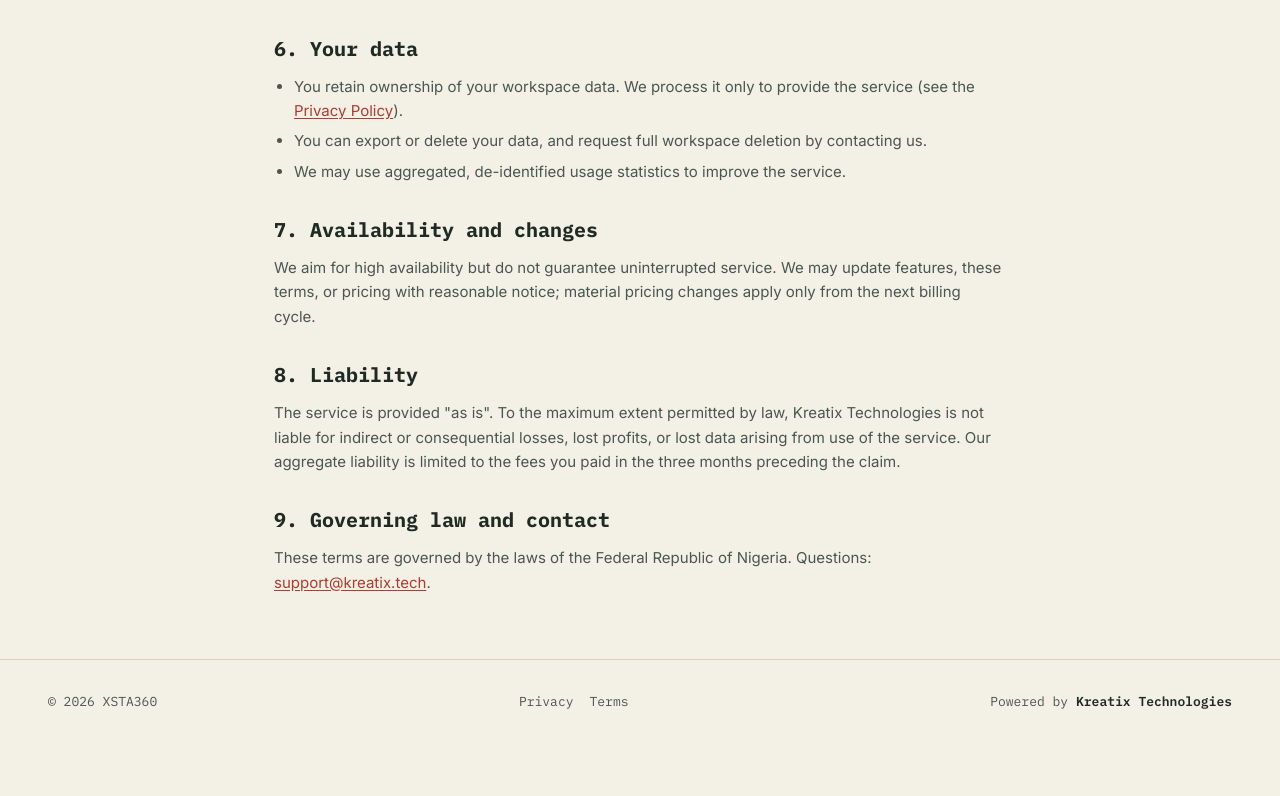
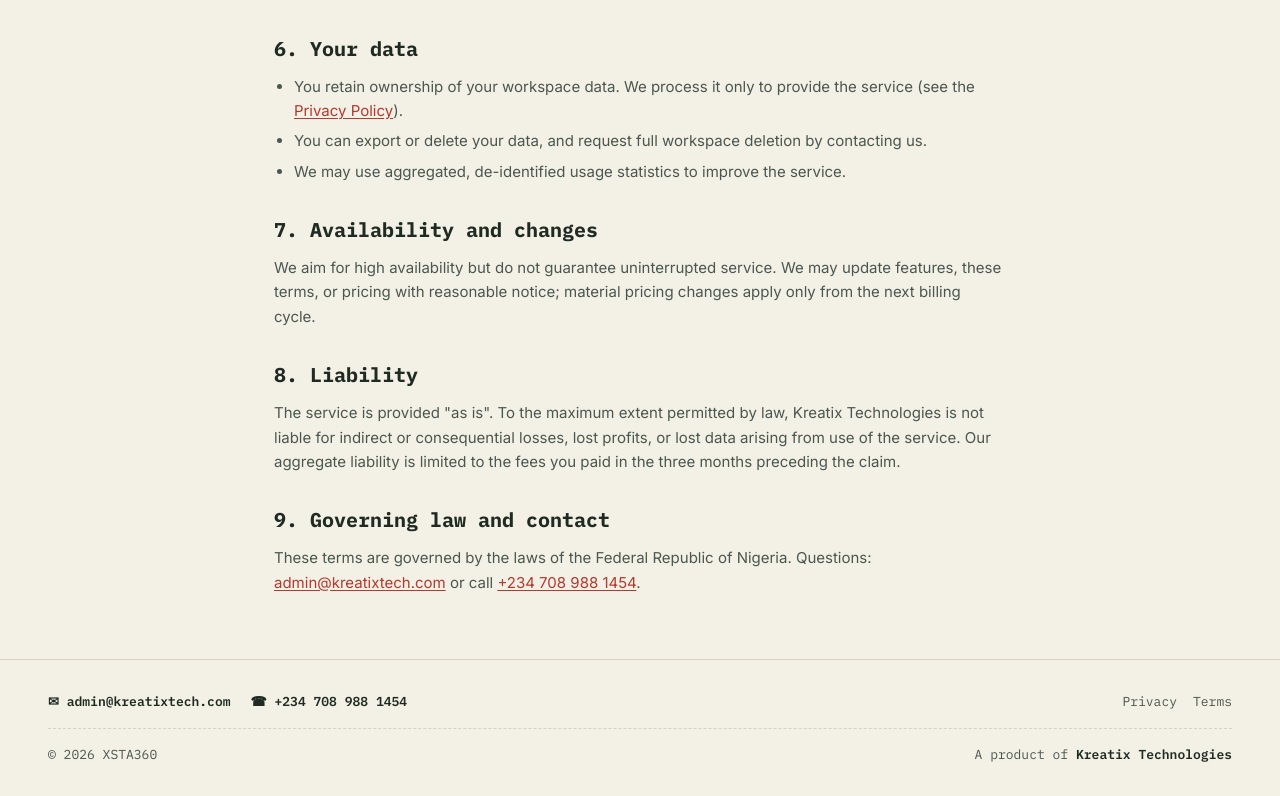
Before and after one commit to KachiAlex/xsta360, a Next.js app: page /termsofservice in a window 1280 px wide. Shown: the part 1317-2113 px from the top of the page. Before the commit the page ends 2061 px from the top, so only its background shows below. Built offline with nearby package versions, Linux system fonts and the light colour scheme; no server answers.

Commit message:
Add contact details and Kreatix Technologies attribution across site and app

```diff
--- a/src/app/page.tsx
+++ b/src/app/page.tsx
@@ -4,6 +4,7 @@
 import { eq, asc } from "drizzle-orm";
 import { normalizeCurrency, formatPrice } from "@/lib/currency";
 import { FEATURE_LABELS, FEATURE_ORDER, BASE_FEATURES } from "@/lib/plan-features";
+import { SiteFooter, CONTACT_EMAIL, CONTACT_PHONE_DISPLAY } from "@/components/app/site-footer";
 
 // Re-render at most once a minute so superadmin pricing changes go live
 // without a redeploy.
@@ -95,8 +96,14 @@
           <span className="block text-ink-soft">Follow Up.</span>
           <span className="block text-register">Close.</span>
         </h1>
-        <p className="hero-sub text-base sm:text-[19px] text-ink-soft max-w-[560px] m-0 mb-8 sm:mb-10">
+        <p className="hero-sub text-base sm:text-[19px] text-ink-soft max-w-[560px] m-0 mb-3">
           Deals don&apos;t die from rejection. They die from silence. Xsta360 makes sure no lead ever goes cold on your watch — from first contact to closed-won.
+        </p>
+        <p className="font-mono text-[12px] text-ink-soft m-0 mb-8 sm:mb-10">
+          Built by{" "}
+          <a href="https://kreatix.tech" target="_blank" rel="noopener noreferrer" className="text-ink font-semibold hover:text-stamp transition-colors">
+            Kreatix Technologies
+          </a>
         </p>
         <div className="hero-ctas flex gap-3 sm:gap-4 mb-10 sm:mb-[72px] flex-wrap">
           <Link href="/signup" className="btn btn-primary inline-block font-semibold text-sm sm:text-[15px] px-5 sm:px-[26px] py-3 sm:py-3.5 rounded-[3px] border-[1.5px] border-ink bg-ink text-paper hover:bg-stamp-deep hover:border-stamp-deep min-h-[48px] flex items-center">Start free — no card needed</Link>
@@ -269,27 +276,16 @@
         <h2 className="font-mono text-[clamp(24px,5vw,44px)] m-0 mb-4">Stop losing deals to silence.</h2>
         <p className="text-ink-soft text-sm sm:text-base m-0 mb-8">Set up your first pipeline in under five minutes.</p>
         <Link href="/signup" className="btn btn-primary inline-block font-semibold text-[15px] px-[26px] py-3.5 rounded-[3px] border-[1.5px] border-ink bg-ink text-paper hover:bg-stamp-deep hover:border-stamp-deep min-h-[52px] flex items-center">Start free — no card needed</Link>
+        <p className="font-mono text-[13px] text-ink-soft mt-8 mb-0">
+          Questions?{" "}
+          <a href={`mailto:${CONTACT_EMAIL}`} className="text-ink font-semibold hover:text-stamp">{CONTACT_EMAIL}</a>
+          {" · "}
+          <a href={`tel:+2347089881454`} className="text-ink font-semibold hover:text-stamp">{CONTACT_PHONE_DISPLAY}</a>
+        </p>
       </section>
 
       {/* FOOTER */}
-      <footer className="border-t border-rule px-4 sm:px-12 py-6 sm:py-8 flex justify-between items-center text-[13px] text-ink-soft font-mono flex-wrap gap-3">
-        <span>© {new Date().getFullYear()} XSTA360</span>
-        <span className="flex gap-4">
-          <Link href="/privacy" className="hover:text-ink">Privacy</Link>
-          <Link href="/termsofservice" className="hover:text-ink">Terms</Link>
-        </span>
-        <span>
-          Powered by{" "}
-          <a
-            href="https://kreatix.tech"
-            target="_blank"
-            rel="noopener noreferrer"
-            className="text-ink font-semibold hover:text-stamp transition-colors"
-          >
-            Kreatix Technologies
-          </a>
-        </span>
-      </footer>
+      <SiteFooter />
     </>
   );
 }
--- a/src/app/privacy/page.tsx
+++ b/src/app/privacy/page.tsx
@@ -15,7 +15,7 @@
           Xsta360 is a multi-tenant sales management application operated by Kreatix Technologies
           (&quot;we&quot;, &quot;us&quot;). It helps teams capture leads, log activity, manage
           pipelines, and send follow-up reminders. This policy explains what we collect, why, and
-          the choices you have. Questions: <a href="mailto:privacy@kreatix.tech">privacy@kreatix.tech</a>.
+          the choices you have. Questions: <a href="mailto:admin@kreatixtech.com">admin@kreatixtech.com</a>.
         </p>
       </section>
 
@@ -72,7 +72,7 @@
           Workspace and lead data is retained while your account is active. Organization admins can
           delete leads, documents, and members at any time. To delete an entire workspace and all
           associated data, contact us at{" "}
-          <a href="mailto:privacy@kreatix.tech">privacy@kreatix.tech</a> — we will erase it within
+          <a href="mailto:admin@kreatixtech.com">admin@kreatixtech.com</a> — we will erase it within
           30 days, except where retention is required by law (e.g. payment records).
         </p>
       </section>
--- a/src/app/termsofservice/page.tsx
+++ b/src/app/termsofservice/page.tsx
@@ -94,7 +94,8 @@
         <h2>9. Governing law and contact</h2>
         <p>
           These terms are governed by the laws of the Federal Republic of Nigeria. Questions:{" "}
-          <a href="mailto:support@kreatix.tech">support@kreatix.tech</a>.
+          <a href="mailto:admin@kreatixtech.com">admin@kreatixtech.com</a> or call{" "}
+          <a href="tel:+2347089881454">+234 708 988 1454</a>.
         </p>
       </section>
     </LegalShell>
--- a/src/components/app/legal-shell.tsx
+++ b/src/components/app/legal-shell.tsx
@@ -1,5 +1,6 @@
 import Link from "next/link";
 import { Logo } from "@/components/app/logo";
+import { SiteFooter } from "@/components/app/site-footer";
 
 /**
  * Shared shell for public legal pages (privacy, terms of service).
@@ -32,19 +33,7 @@
         </div>
       </main>
 
-      <footer className="border-t border-rule px-4 sm:px-12 py-6 sm:py-8 flex justify-between items-center text-[13px] text-ink-soft font-mono flex-wrap gap-3">
-        <span>© {new Date().getFullYear()} XSTA360</span>
-        <span className="flex gap-4">
-          <Link href="/privacy" className="hover:text-ink">Privacy</Link>
-          <Link href="/termsofservice" className="hover:text-ink">Terms</Link>
-        </span>
-        <span>
-          Powered by{" "}
-          <a href="https://kreatix.tech" target="_blank" rel="noopener noreferrer" className="text-ink font-semibold hover:text-stamp transition-colors">
-            Kreatix Technologies
-          </a>
-        </span>
-      </footer>
+      <SiteFooter />
     </>
   );
 }
--- a/src/components/app/sidebar.tsx
+++ b/src/components/app/sidebar.tsx
@@ -109,6 +109,15 @@
               <div className="text-[11px] text-[#9fae9f] capitalize">{role}</div>
             </div>
           </div>
+          <div className="mt-3 text-[11px] leading-relaxed text-[#9fae9f] px-1">
+            Need help?{" "}
+            <a href="mailto:admin@kreatixtech.com" className="underline underline-offset-2 hover:text-paper">
+              admin@kreatixtech.com
+            </a>
+            <a href="tel:+2347089881454" className="block hover:text-paper mt-0.5">
+              +234 708 988 1454
+            </a>
+          </div>
           <form action={signout}>
             <button
               type="submit"
@@ -117,6 +126,17 @@
               Sign out
             </button>
           </form>
+          <div className="mt-3 px-1 font-mono text-[10px] tracking-wide text-[#6f7d70]">
+            A product of{" "}
+            <a
+              href="https://kreatix.tech"
+              target="_blank"
+              rel="noopener noreferrer"
+              className="text-[#9fae9f] hover:text-paper font-semibold"
+            >
+              Kreatix Technologies
+            </a>
+          </div>
         </div>
       </aside>
     </>
--- /dev/null
+++ b/src/components/app/site-footer.tsx
@@ -0,0 +1,44 @@
+import Link from "next/link";
+
+export const CONTACT_EMAIL = "admin@kreatixtech.com";
+export const CONTACT_PHONE = "+2347089881454";
+export const CONTACT_PHONE_DISPLAY = "+234 708 988 1454";
+
+/**
+ * Shared public-site footer — contact details, legal links, and the
+ * Kreatix Technologies attribution. Used on the landing page and legal pages.
+ */
+export function SiteFooter() {
+  return (
+    <footer className="border-t border-rule px-4 sm:px-12 py-6 sm:py-8 font-mono text-[13px] text-ink-soft">
+      <div className="flex flex-wrap justify-between items-center gap-3 mb-4">
+        <span className="flex flex-wrap items-center gap-x-5 gap-y-1.5">
+          <a href={`mailto:${CONTACT_EMAIL}`} className="hover:text-ink font-semibold text-ink">
+            ✉ {CONTACT_EMAIL}
+          </a>
+          <a href={`tel:${CONTACT_PHONE}`} className="hover:text-ink font-semibold text-ink">
+            ☎ {CONTACT_PHONE_DISPLAY}
+          </a>
+        </span>
+        <span className="flex gap-4">
+          <Link href="/privacy" className="hover:text-ink">Privacy</Link>
+          <Link href="/termsofservice" className="hover:text-ink">Terms</Link>
+        </span>
+      </div>
+      <div className="flex flex-wrap justify-between items-center gap-3 pt-4 border-t border-dashed border-rule">
+        <span>© {new Date().getFullYear()} XSTA360</span>
+        <span>
+          A product of{" "}
+          <a
+            href="https://kreatix.tech"
+            target="_blank"
+            rel="noopener noreferrer"
+            className="text-ink font-semibold hover:text-stamp transition-colors"
+          >
+            Kreatix Technologies
+          </a>
+        </span>
+      </div>
+    </footer>
+  );
+}
```
